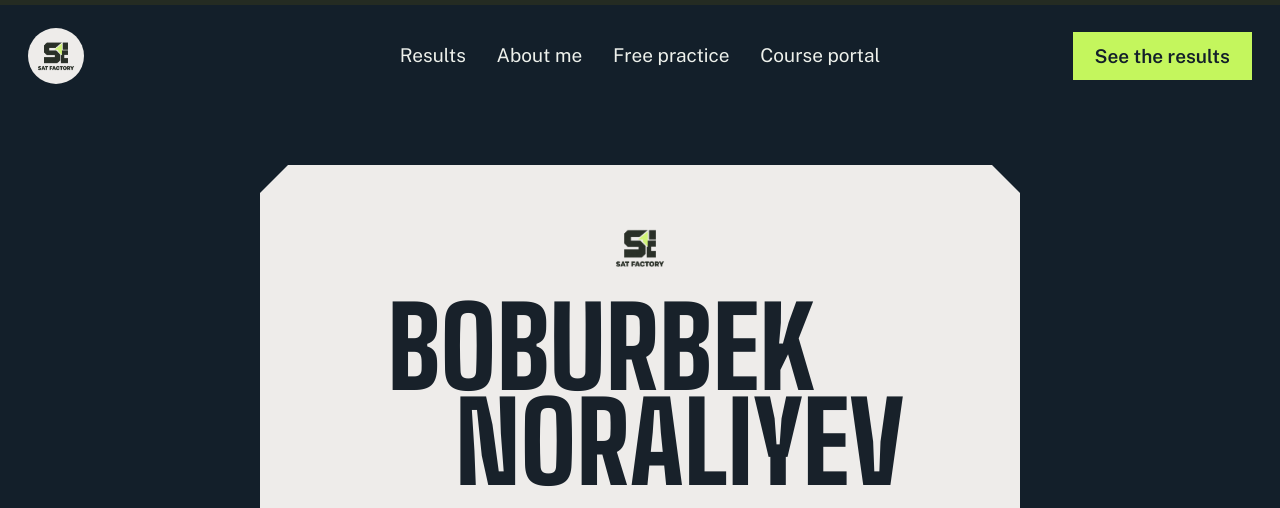
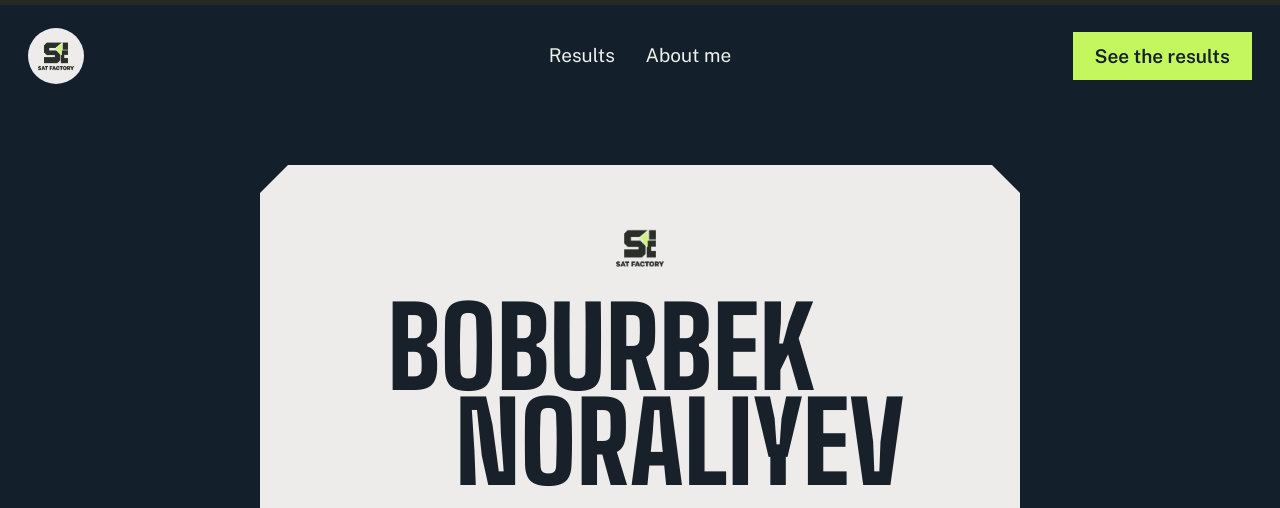
Before and after one commit to Boburbek0717/Student_Attendance_App, a FastAPI app: page / in a window 1280 px wide. Shown: the top 508 px of the page. Run offline with FastAPI, Linux system fonts and the light colour scheme; parts of the project's set-up code (start-up, migrations or seed data) failed here and were passed over.

Commit message:
Hide the free practice and course portal links on public pages
Practice and the portal are not in use for now. TUTOR['app_links'] in
app/portfolio_content.py turns all of their links back on at once; the
routes themselves are unchanged.

Co-Authored-By: Claude Opus 5.5 <noreply@anthropic.com>

```diff
--- a/app/portfolio_content.py
+++ b/app/portfolio_content.py
@@ -11,6 +11,8 @@ TUTOR = {
     'teaching_since': 2024,
     # Shown only when filled in, e.g. {'label': 'Message me on Telegram', 'href': 'https://t.me/<handle>'}.
     'contact': None,
+    # Links to free practice and the course portal; hidden while those parts are not in use.
+    'app_links': False,
 }
 
 QUOTED_IDS = (1, 2, 3)
--- a/app/templates/index.html
+++ b/app/templates/index.html
@@ -116,7 +116,8 @@
     </article>
     <div class="pf-letter__stub">
         {% if contact %}<a class="pf-button" href="{{ contact.href }}">{{ contact.label }}</a>
-        {% else %}<a class="pf-button" href="/questions">Try a free practice question</a>{% endif %}
+        {% elif tutor.app_links %}<a class="pf-button" href="/questions">Try a free practice question</a>
+        {% else %}<a class="pf-button" href="/results">See my students’ results</a>{% endif %}
     </div>
 </section>
 
@@ -138,10 +139,10 @@
             <div class="pf-panel" role="tabpanel" id="panel-practice" aria-labelledby="tab-practice"><p>Questions are sorted by the College Board’s own SAT skills. The answer stays hidden until a correct try or a second attempt.</p></div>
             <div class="pf-panel" role="tabpanel" id="panel-assignments" aria-labelledby="tab-assignments"><p>I set questions for a group with a deadline and see who finished, and who got it right the first time.</p></div>
         </div>
-        <div class="pf-platform__actions">
+        {% if tutor.app_links %}<div class="pf-platform__actions">
             <a class="pf-cell pf-cell--ink" href="/questions">Try free practice <span aria-hidden="true">→</span></a>
             <a class="pf-cell" href="/login">Open the portal <span aria-hidden="true">→</span></a>
-        </div>
+        </div>{% endif %}
     </div>
 </section>
 
@@ -175,8 +176,9 @@
             <ul>
                 {% if contact %}<li><a href="{{ contact.href }}">{{ contact.label }}</a></li>{% endif %}
                 <li><a href="/results">All student results</a></li>
-                <li><a href="/questions">Free SAT practice</a></li>
-                <li><a href="/login">Course portal</a></li>
+                <li><a href="#about">About me</a></li>
+                {% if tutor.app_links %}<li><a href="/questions">Free SAT practice</a></li>
+                <li><a href="/login">Course portal</a></li>{% endif %}
             </ul>
         </div>
         <p class="pf-back__imprint">© 2026 {{ tutor.name }} · SAT Factory. Photographs, cropped: “Tisza River with Szeged cathedral” by Chmee2 / Valtameri, CC BY 3.0; “Szeged – Szegedi Tudományegyetem Bolyai Épület” by Fred Romero, CC BY 2.0; “Tashkent 2023” by Basiyra, CC BY 4.0; all via Wikimedia Commons.</p>
--- a/app/templates/portfolio_head.html
+++ b/app/templates/portfolio_head.html
@@ -1,4 +1,4 @@
     <link rel="preload" href="{{ url_for('static', path='/fonts/big-shoulders-800-latin.woff2') }}" as="font" type="font/woff2" crossorigin>
     <link rel="preload" href="{{ url_for('static', path='/fonts/public-sans-latin.woff2') }}" as="font" type="font/woff2" crossorigin>
-    <link rel="stylesheet" href="{{ url_for('static', path='/portfolio.css') }}?v=8">
+    <link rel="stylesheet" href="{{ url_for('static', path='/portfolio.css') }}?v=9">
     <script src="{{ url_for('static', path='/portfolio-flag.js') }}"></script>
--- a/app/templates/portfolio_header.html
+++ b/app/templates/portfolio_header.html
@@ -8,8 +8,8 @@
     <nav class="pf-bar__nav" aria-label="Main navigation">
         {% if on_home %}<a href="#results">Results</a>{% else %}<a href="/results" aria-current="page">Results</a>{% endif %}
         <a href="{{ '#about' if on_home else '/#about' }}">About me</a>
-        <a href="/questions">Free practice</a>
-        {% if not user %}<a href="/login">Course portal</a>{% endif %}
+        {% if tutor.app_links %}<a href="/questions">Free practice</a>
+        {% if not user %}<a href="/login">Course portal</a>{% endif %}{% endif %}
     </nav>
     {% if user %}<a class="pf-button" href="/{{ user.role }}">Go to my dashboard</a>
     {% elif contact %}<a class="pf-button" href="{{ contact.href }}">{{ contact.label }}</a>
--- a/app/templates/results.html
+++ b/app/templates/results.html
@@ -61,8 +61,9 @@
             <ul>
                 {% if tutor.contact %}<li><a href="{{ tutor.contact.href }}">{{ tutor.contact.label }}</a></li>{% endif %}
                 <li><a href="/">My portfolio</a></li>
-                <li><a href="/questions">Free SAT practice</a></li>
-                <li><a href="/login">Course portal</a></li>
+                <li><a href="/#about">About me</a></li>
+                {% if tutor.app_links %}<li><a href="/questions">Free SAT practice</a></li>
+                <li><a href="/login">Course portal</a></li>{% endif %}
             </ul>
         </div>
         <p class="pf-back__imprint">© 2026 {{ tutor.name }} · SAT Factory. Scores and quotes are shared with each student’s permission.</p>
```
Also changed, not shown: tests/test_export_static.py (+1 -1 lines), tests/test_portfolio_home.py (+11 -0 lines).
